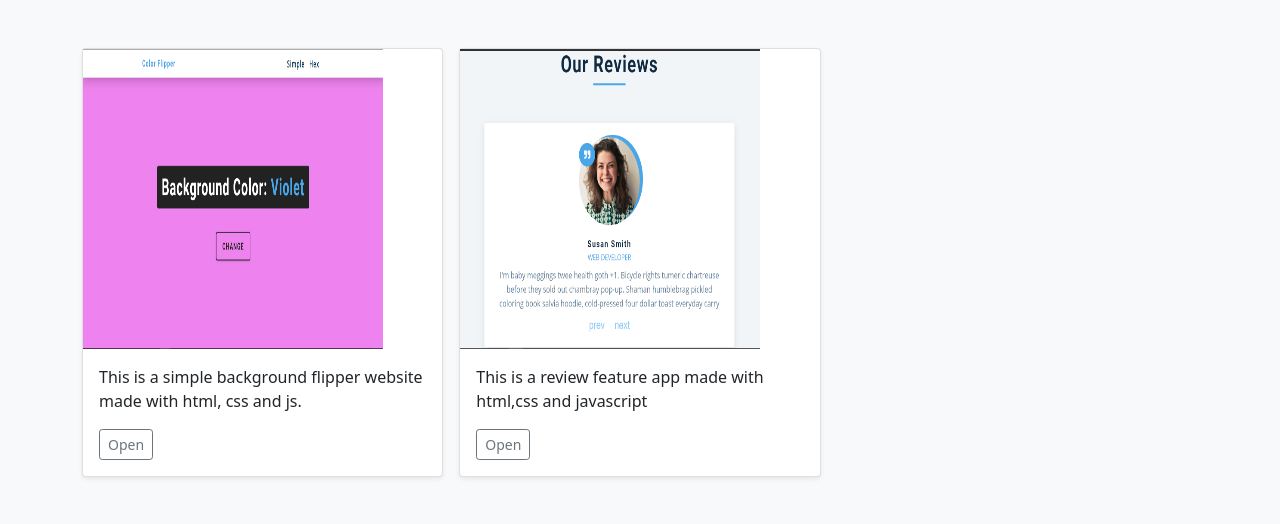
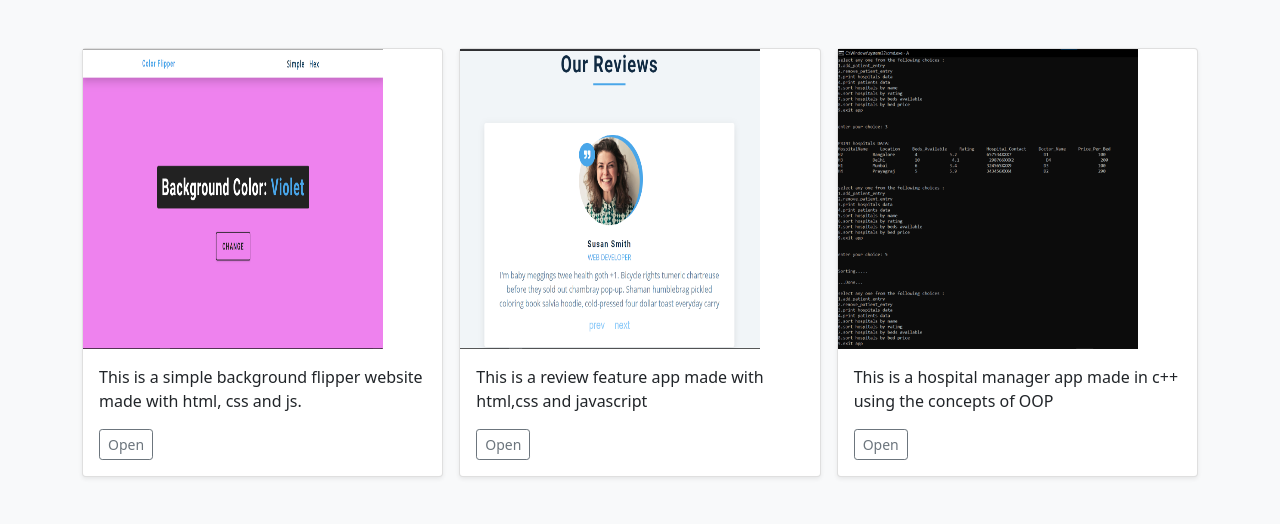
Before and after one commit to Anubhav495/mainportfoliosite, a Django app: page /Projects in a window 1280 px wide. Shown: the part 75-599 px from the top of the page. Run offline with Django 3.2, Linux system fonts and the light colour scheme.

Commit message:
added new project

```diff
--- a/templates/Projects.html
+++ b/templates/Projects.html
@@ -8,6 +8,7 @@
 <div class="album py-5 bg-light">
     <div class="container">
       <div class="row row-cols-1 row-cols-sm-2 row-cols-md-3 g-3">
+        <!--first project-->
         <div class="col">
           <div class="card shadow-sm">
             <img src="/static/firstproject.png" width="300" height="300"></img>
@@ -22,6 +23,7 @@
             </div>
           </div>
         </div>
+        <!--second project-->
         <div class="col">
           <div class="card shadow-sm">
             <img src="/static/secondproject.png" width="300" height="300"></img>
@@ -35,6 +37,20 @@
             </div>
           </div>
         </div>
+        <!--third project-->
+        <div class="col">
+          <div class="card shadow-sm">
+            <img src="/static/thirdproject.png" width="300" height="300"></img>
+            <div class="card-body">
+              <p class="card-text">This is a hospital manager app made in c++ using the concepts of OOP</p>
+              <div class="d-flex justify-content-between align-items-center">
+                <div class="btn-group">
+                  <a href="https://github.com/Anubhav495/Hospital-management-system/tree/main" class="btn btn-sm btn-outline-secondary">Open</a>
+                </div>
+              </div>
+            </div>
+          </div>
+        </div>
       </div>
     </div>
 </div>
```
Also changed, not shown: static/thirdproject.png (added).
